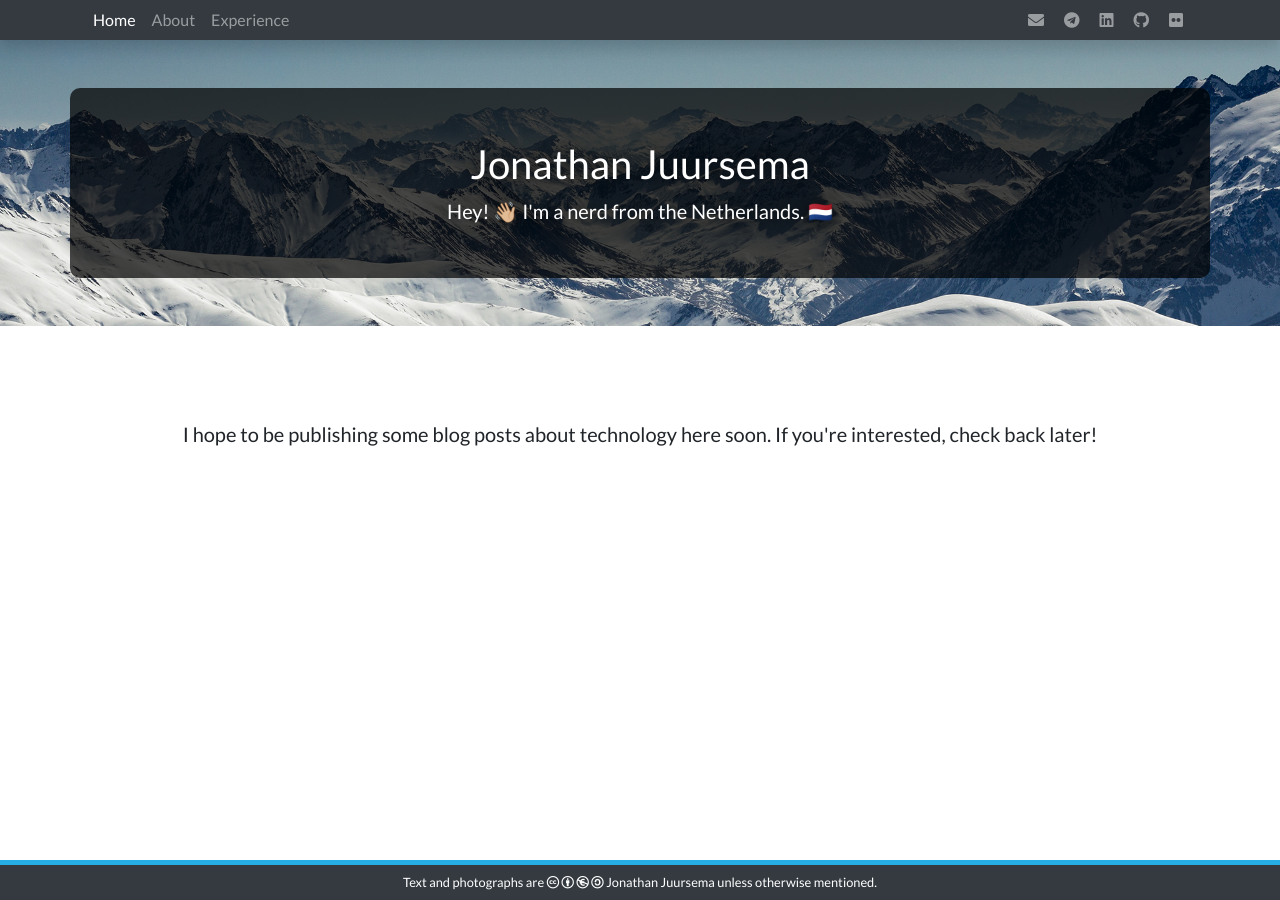
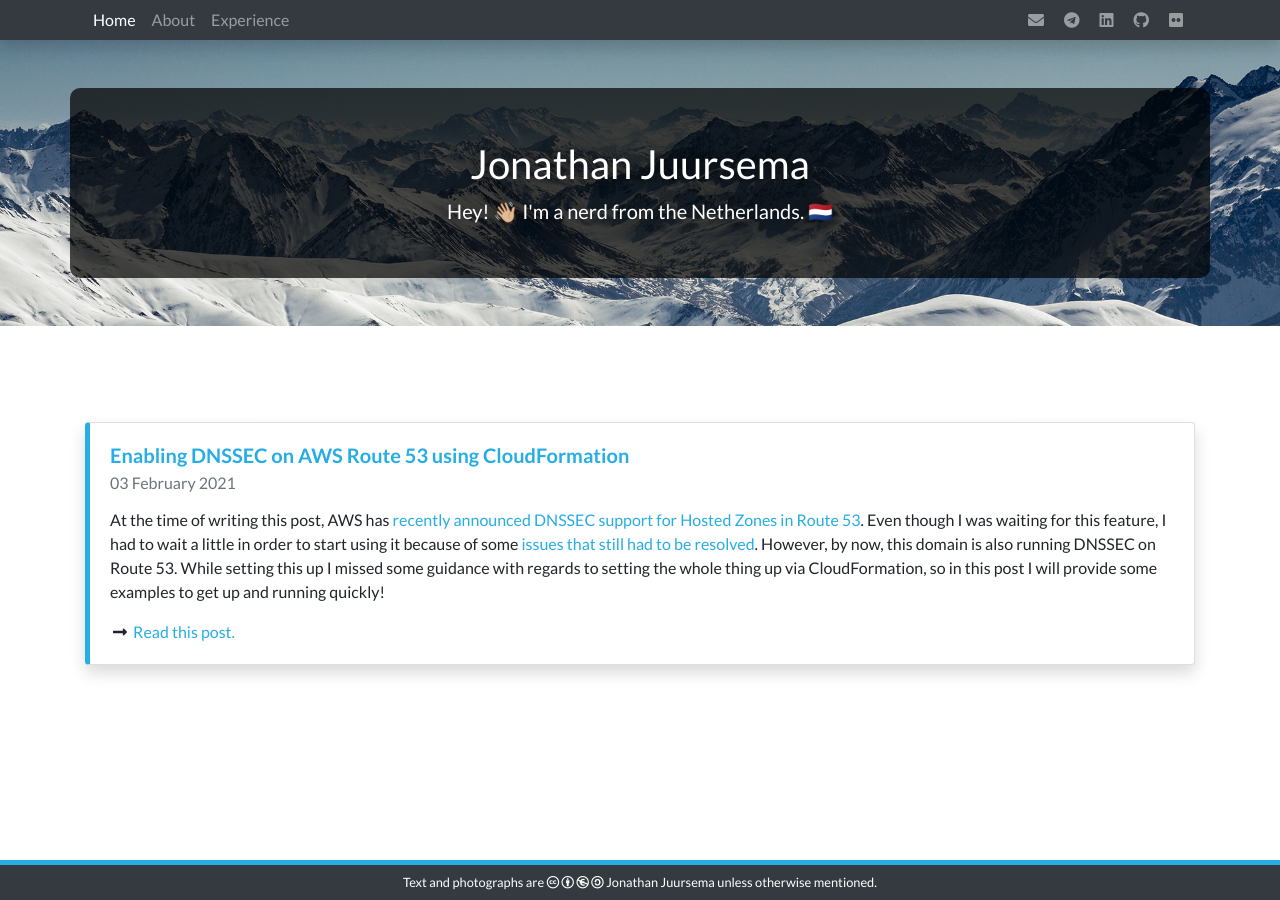
Before and after one commit to jonathanjuursema/jonathanj.nl, a Jekyll site: the page built from index.html, in a window 1280 px wide. Built offline with Jekyll 4.4.1, drawn with Linux system fonts in a browser that asks for light colours; nearby versions of some CDN libraries.

Commit message:
Route53 DNSSEC CloudFormation post.

```diff
--- /dev/null
+++ b/_posts/2021-02-03-aws-route53-dnssec-cloudformation.md
@@ -0,0 +1,134 @@
+---
+title:          Enabling DNSSEC on AWS Route 53 using CloudFormation
+date:           2021-02-03
+layout:         post
+---
+
+At the time of writing this post, AWS has [recently announced DNSSEC support for Hosted Zones in Route 53](https://aws.amazon.com/about-aws/whats-new/2020/12/announcing-amazon-route-53-support-dnssec/). Even though I was waiting for this feature, I had to wait a little in order to start using it because of some [issues that still had to be resolved](https://forums.aws.amazon.com/thread.jspa?threadID=332779). However, by now, this domain is also running DNSSEC on Route 53. While setting this up I missed some guidance with regards to setting the whole thing up via CloudFormation, so in this post I will provide some examples to get up and running quickly!
+
+First, let's take a quick look at the [set-up guide](https://docs.aws.amazon.com/Route53/latest/DeveloperGuide/dns-configuring-dnssec.html). Basically we need to:
+
+1. Set-up a KMS key that will be used to sign your Route 53 records. (You can use 1 KMS key for multiple Hosted Zones.)
+2. Enable DNSSEC on a hosted zone using that KMS key.
+
+If we dig a little bit deeper we find there are a few [gotchas with regard to the KMS key](https://docs.aws.amazon.com/Route53/latest/DeveloperGuide/dns-configuring-dnssec-cmk-requirements.html):
+
+* The key should be in us-east-1 (N. Virginia). Route 53 is a global service, but KMS is regional. This is similar to CloudFront (global service) and ACM (regional, but certificates for CloudFront should be in us-east-1).
+* The key should be *asymmetric* and set to a specific key spec and purpose.
+* We need to take into account some specific [KMS key policies for this use-case](https://docs.aws.amazon.com/Route53/latest/DeveloperGuide/access-control-managing-permissions.html#KMS-key-policy-for-DNSSEC).
+
+Okay, on to the actual examples. Please note that these examples do *not* take into account monitoring, and assume you deploy all CloudFormation templates using a root-account. You might need to make changes to accommodate to your particular IAM set-up.
+
+The following CloudFormation template will deploy the required KMS key (remember, you can use one key to sign multiple Hosted Zones). Remember that this template should be deployed in _us-east-1_!
+
+<div class="card code-card">
+{% highlight yaml %}
+{% raw %}
+---
+AWSTemplateFormatVersion: 2010-09-09
+Description: DNSSEC KMS Key
+Resources:
+
+  DNSSECKMSKey:
+    Type: AWS::KMS::Key
+    DeletionPolicy: Retain
+    UpdateReplacePolicy: Delete
+    Properties:
+      Description: DNSSEC KMS Key
+      Enabled: true
+      KeySpec: ECC_NIST_P256
+      KeyUsage: SIGN_VERIFY
+      KeyPolicy:
+        Version: 2012-10-17
+        Id: DNSSEC
+        Statement:
+          - Sid: AllowKeyAdministration
+            Effect: Allow
+            Principal:
+              AWS:
+                - !Sub 'arn:aws:iam::${AWS::AccountId}:root'
+            Action:
+              - 'kms:Create*'
+              - 'kms:Describe*'
+              - 'kms:Enable*'
+              - 'kms:List*'
+              - 'kms:Put*'
+              - 'kms:Update*'
+              - 'kms:Revoke*'
+              - 'kms:Disable*'
+              - 'kms:Get*'
+              - 'kms:Delete*'
+              - 'kms:TagResource'
+              - 'kms:UntagResource'
+              - 'kms:ScheduleKeyDeletion'
+              - 'kms:CancelKeyDeletion'
+              - 'kms:Sign' # Important!
+            Resource: '*'
+          - Sid: Allow Route 53 DNSSEC Service
+            Effect: Allow
+            Principal:
+              Service: dnssec-route53.amazonaws.com
+            Action:
+              - kms:DescribeKey
+              - kms:GetPublicKey
+              - kms:Sign
+            Resource: "*"
+          - Sid: Allow Route 53 DNSSEC to CreateGrant
+            Effect: Allow
+            Principal:
+              Service: dnssec-route53.amazonaws.com
+            Action:
+              - kms:CreateGrant
+            Resource: "*"
+            Condition:
+              Bool:
+                kms:GrantIsForAWSResource: true
+{% endraw %}
+{% endhighlight %}
+</div>
+
+Take not of the KeySpec and KeyUsage attributes, which may not be familiar to you (they weren't to me!). Also, note that both Route53 *and* the deployment user (the root-account in my case) need access to these three permissions:
+
+* kms:DescribeKey
+* kms:GetPublicKey
+* kms:Sign
+
+The default `AllowKeyAdministration` statement (which gives permission to the root-account) does not include that last one by default, so we have to add that one as well.
+
+Next, you can sign your existing Hosted Zone stacks by adding an `AWS::Route53::KeySigningKey` and an `AWS::Route53::HostedZone` resource as follows:
+
+<div class="card code-card">
+{% highlight yaml %}
+{% raw %}
+---
+AWSTemplateFormatVersion: '2010-09-09'
+Description: 'Route53 for jonathanj.nl'
+
+Resources:
+
+  HostedZone:
+    Type: AWS::Route53::HostedZone
+    Properties:
+      Name: jonathanj.nl
+    DeletionPolicy: Delete
+
+  HostedZoneDNSSEC:
+    DependsOn: HostedZoneDNSSECSigningKey # Important!
+    Type: AWS::Route53::DNSSEC
+    Properties:
+      HostedZoneId: !Ref HostedZone
+
+  HostedZoneDNSSECSigningKey:
+    Type: AWS::Route53::KeySigningKey
+    Properties:
+      HostedZoneId: !Ref HostedZone
+      KeyManagementServiceArn: arn:aws:kms:us-east-1:012345678901:key/key-arn
+      Name: kms_key
+      Status: ACTIVE
+{% endraw %}
+{% endhighlight %}
+</div>
+
+Here we have to note that CloudFormation doesn't natively "know" that before enabling DNSSEC signing, it has to wait for the KSK resource. So we need to force that wait using a `DependsOn` attribute. Furthermore, my personal Route53 stack is in eu-west-1, so I can't pass on my KMS key ARN using an SSM parameter. If your Hosted Zone stacks are in us-east-1, you might want to add an SSM parameter to the first example and read it out in the second.
+
+And with that, this domain now supports DNSSEC in Route53, deployed via CloudFormation. Hope that helps you!
--- a/index.html
+++ b/index.html
@@ -19,7 +19,7 @@
 
         {% for post in site.posts %}
 
-        <div class="card">
+        <div class="card mb-5">
 
             <div class="card-body">
                 <h5 class="card-title font-weight-bold">
```
